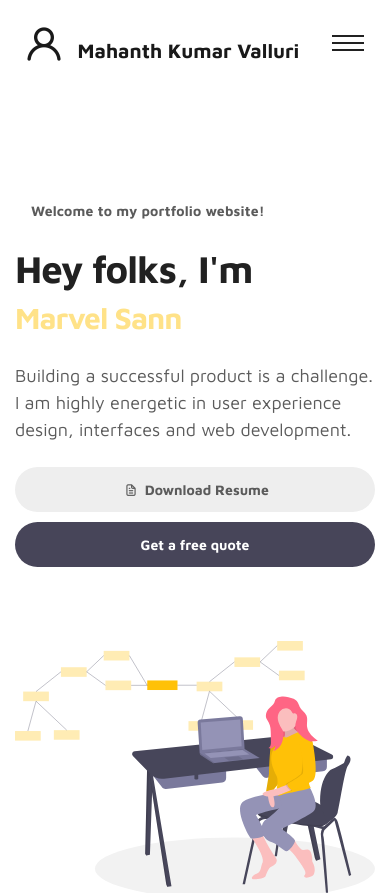
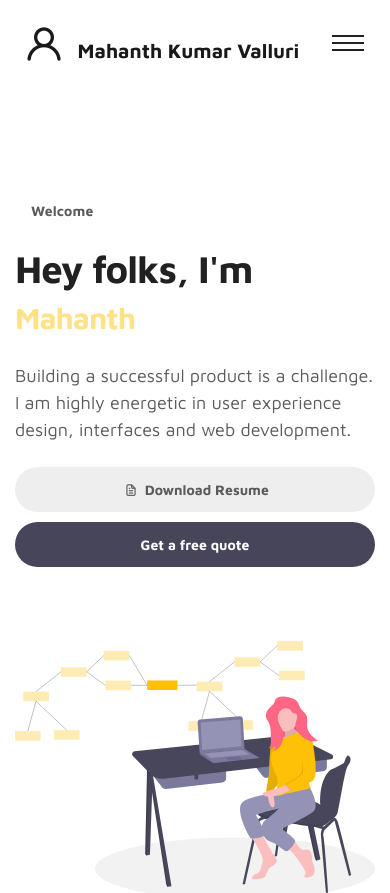
Before and after one commit to MAHANTH-wq/MAHANTH-wq.github.io, a plain HTML site: page index.html in a window 390 px wide. Shown: the top 893 px of the page. Drawn offline with Linux system fonts and the light colour scheme.

Commit message:
Hey folks is changed

```diff
--- a/index.html
+++ b/index.html
@@ -73,13 +73,11 @@ https://www.tooplate.com/view/2115-marvel
 
                 <div class="col-lg-7 col-md-12 col-12 d-flex align-items-center">
                     <div class="about-text">
-                        <small class="small-text">Welcome to <span class="mobile-block">my portfolio website!</span></small>
+                        <small class="small-text">Welcome</small>
                         <h1 class="animated animated-text">
                             <span class="mr-2">Hey folks, I'm</span>
                                 <div class="animated-info">
-                                    <span class="animated-item">Marvel Sann</span>
-                                    <span class="animated-item">Web Designer</span>
-                                    <span class="animated-item">UI Specialist</span>
+                                    <span class="animated-item">Mahanth</span>
                                 </div>
                         </h1>
 
```
